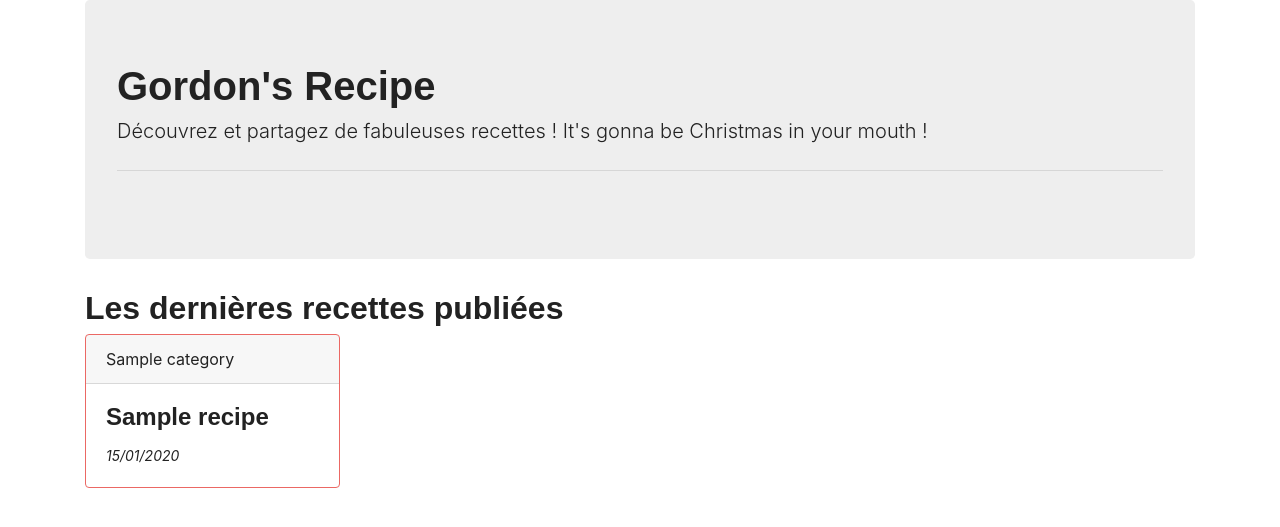
After one commit to Bouclette-B/gordons_recipes, a Symfony app: template templates/front_office/home.html.twig in a window 1280 px wide. The commit adds this page. Shown: the top 527 px of the page. Run offline with Twig, Linux system fonts and the light colour scheme; the template is opened without the code that fills it: most values are stand-ins (such as "Sample title", 1, 10 or a date in 2020); some libraries are stand-ins or nearby versions; some web fonts are replaced.

Commit message:
feat: home page, random showing of recipes. Commit before merging with kelau branch

```diff
--- a/composer.json
+++ b/composer.json
@@ -5,12 +5,14 @@
         "php": ">=7.2.5",
         "ext-ctype": "*",
         "ext-iconv": "*",
+        "beberlei/doctrineextensions": "^1.2",
         "composer/package-versions-deprecated": "1.11.99.1",
         "doctrine/annotations": "^1.0",
         "doctrine/doctrine-bundle": "^2.2",
         "doctrine/doctrine-migrations-bundle": "^3.0",
         "doctrine/orm": "^2.7",
         "fzaninotto/faker": "^1.9",
+        "knplabs/knp-paginator-bundle": "^5.3",
         "phpdocumentor/reflection-docblock": "^5.2",
         "sensio/framework-extra-bundle": "^5.1",
         "symfony/asset": "5.1.*",
--- a/config/bundles.php
+++ b/config/bundles.php
@@ -13,4 +13,5 @@ return [
     Symfony\Bundle\SecurityBundle\SecurityBundle::class => ['all' => true],
     Twig\Extra\TwigExtraBundle\TwigExtraBundle::class => ['all' => true],
     Doctrine\Bundle\FixturesBundle\DoctrineFixturesBundle::class => ['dev' => true, 'test' => true],
+    Knp\Bundle\PaginatorBundle\KnpPaginatorBundle::class => ['all' => true],
 ];
--- a/src/Entity/Ingredient.php
+++ b/src/Entity/Ingredient.php
@@ -25,7 +25,7 @@ class Ingredient
     private $name;
 
     /**
-     * @ORM\ManyToMany(targetEntity=Recipe::class, mappedBy="Ingredients")
+     * @ORM\ManyToMany(targetEntity=Recipe::class, mappedBy="ingredients")
      * @ORM\JoinTable(
      *     name="recipe_ingredient",
      *     joinColumns={
--- a/templates/base.html.twig
+++ b/templates/base.html.twig
@@ -2,11 +2,16 @@
 <html>
     <head>
         <meta charset="UTF-8">
-        <title>{% block title %}Welcome!{% endblock %}</title>
+        <link rel="stylesheet" href="https://bootswatch.com/4/journal/bootstrap.min.css">
+        <title>{% block title %}Gordon's Recipes{% endblock %}</title>
         {% block stylesheets %}{% endblock %}
     </head>
     <body>
         {% block body %}{% endblock %}
-        {% block javascripts %}{% endblock %}
+        {% block javascripts %}
+            <!-- jQuery and JS bundle w/ Popper.js -->
+            <script src="https://code.jquery.com/jquery-3.5.1.slim.min.js" integrity="sha384-DfXdz2htPH0lsSSs5nCTpuj/zy4C+OGpamoFVy38MVBnE+IbbVYUew+OrCXaRkfj" crossorigin="anonymous"></script>
+            <script src="https://cdn.jsdelivr.net/npm/bootstrap@4.5.3/dist/js/bootstrap.bundle.min.js" integrity="sha384-ho+j7jyWK8fNQe+A12Hb8AhRq26LrZ/JpcUGGOn+Y7RsweNrtN/tE3MoK7ZeZDyx" crossorigin="anonymous"></script>
+        {% endblock %}
     </body>
 </html>
--- /dev/null
+++ b/templates/front_office/home.html.twig
@@ -0,0 +1,29 @@
+{% extends 'base.html.twig' %}
+
+{% block title %}Gordon's Recipe{% endblock %}
+
+{% block body %}
+    <div class="container">
+        <div class="jumbotron">
+            <h1>Gordon's Recipe</h1>
+            <p class="lead">Découvrez et partagez de fabuleuses recettes ! It's gonna be Christmas in your mouth !</p>
+            <hr class="my-4">
+        </div>
+    </div>
+    <div class="container">
+        <h2>Les dernières recettes publiées</h2>
+        <div class="row">
+            {% for recipe in recipes %}
+                <div class="col-3">
+                    <div class="card border-primary mb-3" style="max-width: 20rem;">
+                        <div class="card-header">{{ recipe.category.name }}</div>
+                        <div class="card-body">
+                            <h4 class="card-title">{{ recipe.name }}</h4>
+                            <p class="card-text"><em><small>{{ recipe.createdAt | date("d/m/Y") }}</small></em></p>
+                        </div>
+                    </div>
+                </div>
+            {% endfor %}
+        </div>
+</div>
+{% endblock %}
```
Also changed, not shown: src/Controller/FrontOfficeController.php (added, +21 -0 lines), src/Entity/Recipe.php (+5 -3 lines), src/Repository/RecipeRepository.php (+16 -0 lines), 3 other files.
